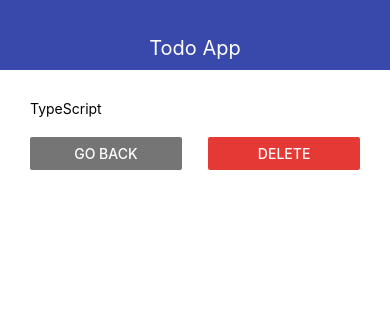
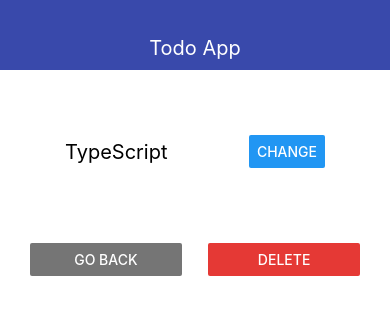
Before and after one commit to ArtsiomYermakou/React_Native_project, a React Native app: screen / in a window 390 px wide. Shown: the top 314 px of the page. Built offline with nearby package versions, Linux system fonts and the light colour scheme.

Commit message:
create theme file and Refactor all components

```diff
--- a/App.tsx
+++ b/App.tsx
@@ -28,8 +28,7 @@
         setTodos(prevState => prevState.filter(t => t.id !== id))
     }
 
-    let content =
-        <MainScreen
+    let content = <MainScreen
             openTodo={(id: any) => {
                 setTodoId(id)
             }}
--- a/src/components/AddTodo.tsx
+++ b/src/components/AddTodo.tsx
@@ -1,18 +1,19 @@
 import React, {useState} from "react";
 import {Button, Alert} from "react-native";
 import styled from "styled-components/native";
+import {THEME} from "../theme";
 
-type PropsType = {
+type AddTodoPropsType = {
     onSubmit: (title: string) => void
 }
 
-const AddTodo = (props: PropsType) => {
+const AddTodo: React.FC<AddTodoPropsType> = ({onSubmit}) => {
 
     const [value, setValue] = useState("")
 
     const pressHandler = () => {
         if (value) {
-            props.onSubmit(value.trim());
+            onSubmit(value.trim());
             setValue("")
         } else {
             Alert.alert("Enter Value")
@@ -44,7 +45,7 @@
       padding: 10px;
       border-style: solid;
       border-bottom-width: 2px;
-      border-bottom-color: #3949ab;
+      border-bottom-color: ${THEME.MAIN_COLOR};
 `
 
 export default AddTodo;
--- a/src/components/Navbar.tsx
+++ b/src/components/Navbar.tsx
@@ -1,15 +1,15 @@
 import React from "react";
-import {Text, View, StyleSheet} from "react-native";
 import styled from "styled-components/native";
+import {THEME} from "../theme"
 
-type PropsType = {
+type NavBarPropsType = {
     title: string
 }
 
-export const NavBar = (props: PropsType) => {
+export const NavBar: React.FC<NavBarPropsType> = ({title}) => {
     return (
         <Navbar>
-            <TextBlock>{props.title}</TextBlock>
+            <TextBlock>{title}</TextBlock>
         </Navbar>
     )
 }
@@ -18,7 +18,7 @@
         height: 70px;
         align-items: center;
         justify-content: flex-end;
-        background-color: #3949ab;
+        background-color: ${THEME.MAIN_COLOR};
         padding-bottom: 10px;
 `
 const TextBlock = styled.Text`
--- a/src/components/Todo.tsx
+++ b/src/components/Todo.tsx
@@ -1,26 +1,26 @@
 import React from "react";
-import { Text, TouchableOpacity} from "react-native";
+import {Text, TouchableOpacity} from "react-native";
 import {TodosType} from "../../App";
 import styled from "styled-components/native";
 
-type PropsType = {
+type TodoPropsType = {
     todolist: TodosType
     onRemove: (id: string) => void
     onOpen: (id: string) => void
 }
 
-export const Todo = (props: PropsType) => {
+export const Todo: React.FC<TodoPropsType> = ({onOpen, todolist, onRemove}) => {
 
     const longPressHandler = () => {
-        props.onRemove(props.todolist.id)
+        onRemove(todolist.id)
     }
 
     return (
         <TouchableOpacity activeOpacity={0.5}
-                          onPress={() => props.onOpen(props.todolist.id)}
+                          onPress={() => onOpen(todolist.id)}
                           onLongPress={longPressHandler}>
             <TodoContainer>
-                <Text>{props.todolist.title}</Text>
+                <Text>{todolist.title}</Text>
             </TodoContainer>
         </TouchableOpacity>
     )
--- /dev/null
+++ b/src/components/ui/AppCard.tsx
@@ -0,0 +1,22 @@
+import React from "react";
+import styled from "styled-components/native";
+
+type AppCardPropsType = {
+    children: React.ReactNode
+}
+
+export const AppCard: React.FC<AppCardPropsType> = ({children}) => {
+    return <ContainerDefault>
+        {children}
+    </ContainerDefault>
+}
+
+const ContainerDefault = styled.View`
+      padding: 20px;
+      flex-direction: row;
+      justify-content: space-between;
+      align-items: center;
+      background-color: #fff;
+      border-radius: 10px;
+      elevation: 10;
+`
--- a/src/screens/MainScreen.tsx
+++ b/src/screens/MainScreen.tsx
@@ -11,14 +11,14 @@
     openTodo: (id: string) => void
 }
 
-export const MainScreen = (props: MainScreenPropsType) => {
+export const MainScreen: React.FC<MainScreenPropsType> = ({openTodo, addTodo, todos, removeTodo}) => {
     return (
         <View>
-            <AddTodo onSubmit={props.addTodo}/>
+            <AddTodo onSubmit={addTodo}/>
             <FlatList
                 keyExtractor={item => item.id.toString()}
-                data={props.todos}
-                renderItem={({item}) => (<Todo onOpen={props.openTodo} todolist={item} onRemove={props.removeTodo}/>)}
+                data={todos}
+                renderItem={({item}) => (<Todo onOpen={openTodo} todolist={item} onRemove={removeTodo}/>)}
             />
         </View>
     )
--- a/src/screens/TodoScreen.tsx
+++ b/src/screens/TodoScreen.tsx
@@ -1,22 +1,31 @@
 import React from "react";
 import {Text, Button} from "react-native"
 import styled from "styled-components/native";
+import {THEME} from "../theme"
+import {AppCard} from "../components/ui/AppCard";
+import {TodosType} from "../../App";
 
 type TodoScreenPropsType = {
     goBack: () => void
     todo: any
 }
 
-export const TodoScreen = (props: TodoScreenPropsType) => {
+export const TodoScreen: React.FC<TodoScreenPropsType> = ({goBack, todo}) => {
     return (
         <>
-            <Text>{props.todo.title}</Text>
+            <Card>
+                <AppCard>
+                    <Title>{todo.title}</Title>
+                    <Button title={"Change"} onPress={() => {
+                    }}/>
+                </AppCard>
+            </Card>
             <ButtonGroup>
                 <ButtonWrapper>
-                    <Button color={"#757575"} title={"go Back"} onPress={props.goBack}/>
+                    <Button color={THEME.GREY_COLOR} title={"go Back"} onPress={goBack}/>
                 </ButtonWrapper>
                 <ButtonWrapper>
-                    <Button color={"#e53935"} title={"delete"} onPress={() => console.log(`To Remove`)}/>
+                    <Button color={THEME.DANGER_COLOR} title={"delete"} onPress={() => console.log(`To Remove`)}/>
                 </ButtonWrapper>
             </ButtonGroup>
         </>
@@ -31,3 +40,10 @@
 const ButtonWrapper = styled.View`
   width: 46%;
 `
+const Title = styled.Text`
+  font-size: 20px;
+`
+const Card = styled.View`
+  margin-bottom: 20px;
+  padding: 15px;
+`
--- /dev/null
+++ b/src/theme.ts
@@ -0,0 +1,5 @@
+export const THEME = {
+    DANGER_COLOR: "#e53935",
+    GREY_COLOR: "#757575",
+    MAIN_COLOR: "#3949ab",
+}
```
